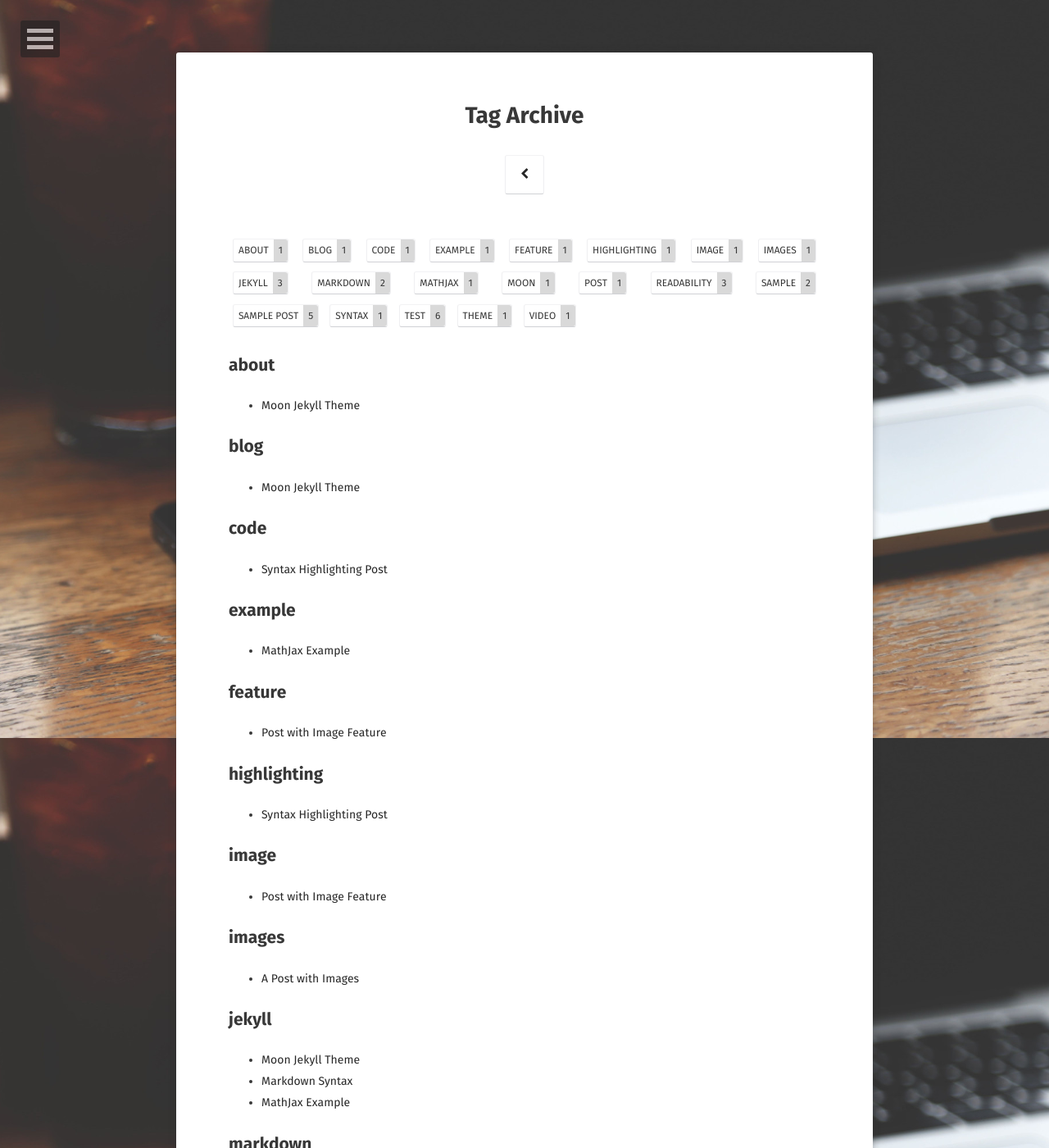
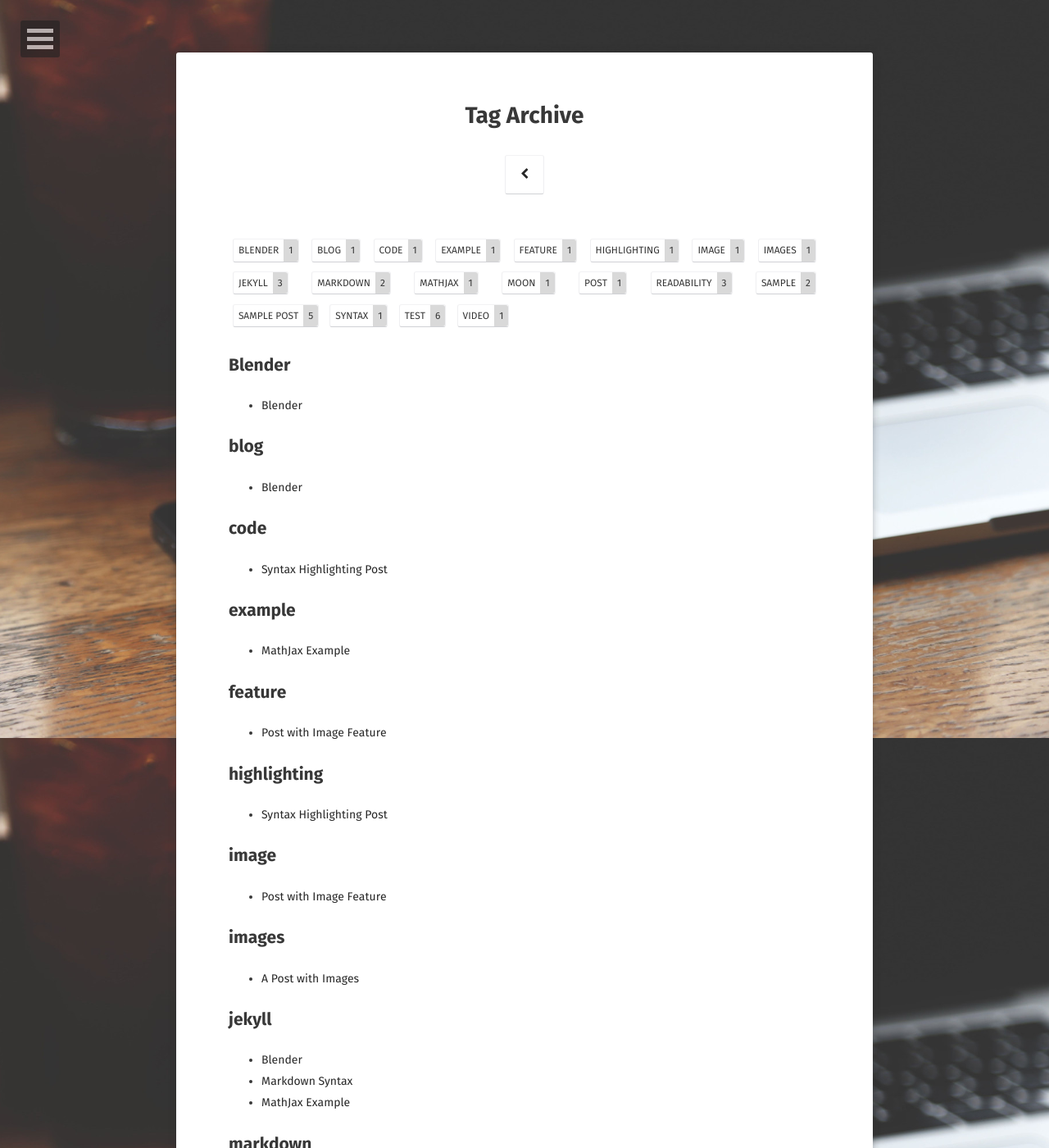
Before and after one commit to snrnsrk5/snrnsrk5.github.com, a Jekyll site: the page built from tags/index.html, in a window 1280 px wide and 1400 px high. Shown: the whole window at 82% size. Built offline with Jekyll 4.4.1, drawn with Linux system fonts in a browser that asks for light colours; some web fonts are replaced; part of the change alters nothing that is shown; some of the changed text lies outside the part shown.

Commit message:
Update 2016-03-21-moon-theme.md

````diff
--- a/_posts/2016-03-21-moon-theme.md
+++ b/_posts/2016-03-21-moon-theme.md
@@ -1,160 +1,19 @@
 ---
 layout: post
-title:  "Moon Jekyll Theme"
-date:   2016-04-06
-excerpt: "Minimal, one column Jekyll theme for your blog."
+title:  "Blender"
+date:   2020-03-29
+excerpt: "블렌더."
 project: true
 tag:
 - jekyll
 - moon
 - blog
-- about
-- theme
+- Blender
 comments: true
 ---
+# Blender
 
-![Moon Homepage](https://cloud.githubusercontent.com/assets/754514/14509720/61c61058-01d6-11e6-93ab-0918515ecd56.png)
-
-<center><b>Moon</b> is a minimal, one column jekyll theme.</center>
-
- I'm not a developer or designer. And I don't add footer to show who did this theme. If you like this theme or using it, please give a **star** for motivation, It makes me happy.
-
-<iframe src="https://ghbtns.com/github-btn.html?user=TaylanTatli&repo=Moon&type=star&count=true&size=large" frameborder="0" scrolling="0" width="160px" height="30px"></iframe>
-
-## Installation
-* Fork the [Moon repo](https://github.com/TaylanTatli/Moon/fork)
-* Edit `_config.yml` file.
-* Remove sample posts from `_posts` folder and add yours.
-* Edit `index.md` file in `about` folder.
-* Change repo name to `YourUserName.github.io`
-
-That's all.
-
-## Preview
-
-{% capture images %}
-	https://cloud.githubusercontent.com/assets/754514/14509716/61ac6c8e-01d6-11e6-879f-8308883de790.png
-	https://cloud.githubusercontent.com/assets/754514/14509717/61ad05ae-01d6-11e6-85ae-5a817dd8763b.png
-	https://cloud.githubusercontent.com/assets/754514/14509714/61a89708-01d6-11e6-8fcd-74b002a060df.png
-{% endcapture %}
-{% include gallery images=images caption="Screenshots of Moon Theme" cols=3 %}
-
----
-
-{% capture images %}
-	https://cloud.githubusercontent.com/assets/754514/14509718/61b09a20-01d6-11e6-8da1-4202ae4d83cd.png
-	https://cloud.githubusercontent.com/assets/754514/14509715/61aa9d00-01d6-11e6-81a6-c6837edf2e84.png
-{% endcapture %}
-{% include gallery images=images caption="Moon Theme on Small Screen Size" cols=2 %}
-
-See a [live version of Moon](http://taylantatli.github.io/Moon) hosted on GitHub.
-
-## Site Setup
-A quick checklist of the files you’ll want to edit to get up and running.
-
-### Site Wide Configuration
-`_config.yml` is your friend. Open it up and personalize it. Most variables are self explanatory but here's an explanation of each if needed:
-
-#### title
-
-The title of your site... shocker!
-
-Example `title: My Awesome Site`
-
-#### bio
-
-The description to show on your homepage.
-
-#### description
-
-The description to use for meta tags and navigation menu.
-
-#### url
-
-Used to generate absolute urls in `sitemap.xml`, `feed.xml`, and for generating canonical URLs in `<head>`. When developing locally either comment this out or use something like `http://localhost:4000` so all assets load properly. *Don't include a trailing `/`*.
-
-Examples:
-
-{% highlight yaml %}
-url: http://taylantatli.me/Moon
-url: http://localhost:4000
-url: //cooldude.github.io
-url:
-{% endhighlight %}
-
-#### reading_time
-
-Set true to show reading time for posts. And set `words_per_minute`, default is 200.
-
-#### logo
-Your site's logo. It will show on homepage and navigation menu. Also used for twitter meta tags.
-
-#### background
-Image for background. If you don't set it, color will be used as a background.
-
-#### Google Analytics and Webmaster Tools
-
-Google Analytics UA and Webmaster Tool verification tags can be entered in `_config.yml`. For more information on obtaining these meta tags check [Google Webmaster Tools](http://support.google.com/webmasters/bin/answer.py?hl=en&answer=35179) and [Bing Webmaster Tools](https://ssl.bing.com/webmaster/configure/verify/ownership) support.
-
-#### MathJax
-It's enabled. But if you don't want to use it. Set it false in  `_config.yml`.
-
-#### Disqus Comments
-Set your disqus shortname in `_config.yml` to use comments.
-
----
-
-### Navigation Links
-
-To set what links appear in the top navigation edit `_data/navigation.yml`. Use the following format to set the URL and title for as many links as you'd like. *External links will open in a new window.*
-
-{% highlight yaml %}
-- title: Home
-  url: /
-
-- title: Blog
-  url: /blog/
-
-- title: Projects
-  url: /projects/
-
-- title: About
-  url: /about/
-
-- title: Moon
-  url: http://taylantatli.me/Moon
-{% endhighlight %}
-
----
-
-## Layouts and Content
-
-Moon Theme use [Jekyll Compress](https://github.com/penibelst/jekyll-compress-html) to compress html output. But it can cause errors if you use "linenos" (line numbers). I suggest don't use line numbers for codes, because it won't look good with this theme, also i didn't give a proper style for them. If you insist to use line numbers, just remove `layout: compress` string from layouts. It will disable compressing.
-
-### Feature Image
-
-You can set feature image per post. Just add `feature: some link` to your post's front matter.
-
-```
-feature: /assets/img/some-image.png
-or
-feaure: http://example.com/some-image.png
-```
- This also will be used for twitter card:
-
-![Moon Twitter Card](https://cloud.githubusercontent.com/assets/754514/14509719/61c5751c-01d6-11e6-8c29-ce8ccad149bf.png)
-
-### Comments
-To show disqus comments for your post add `comments: true` to your post's front matter.
-
----
-
-## Questions?
-
-Found a bug or aren't quite sure how something works? By all means [file a GitHub Issue](https://github.com/TaylanTatli/Moon/issues/new). And if you make something cool with this theme feel free to let me know.
-
----
-
-## License
-
-This theme is free and open source software, distributed under the MIT License. So feel free to use this Jekyll theme on your site without linking back to me or including a disclaimer.
+ 학교 동아리를 3D로 들어가게 되고
+ 블렌더를 연습하기 시작하고 이제 2주 정도 지났다.
+ 지금까지 의자, 도넛, 창고, 모니터, 게임기 등을 만들어보았고
+ 모르는것이 생길때는 구글링과 동아리 부장께 물어본다.
````
